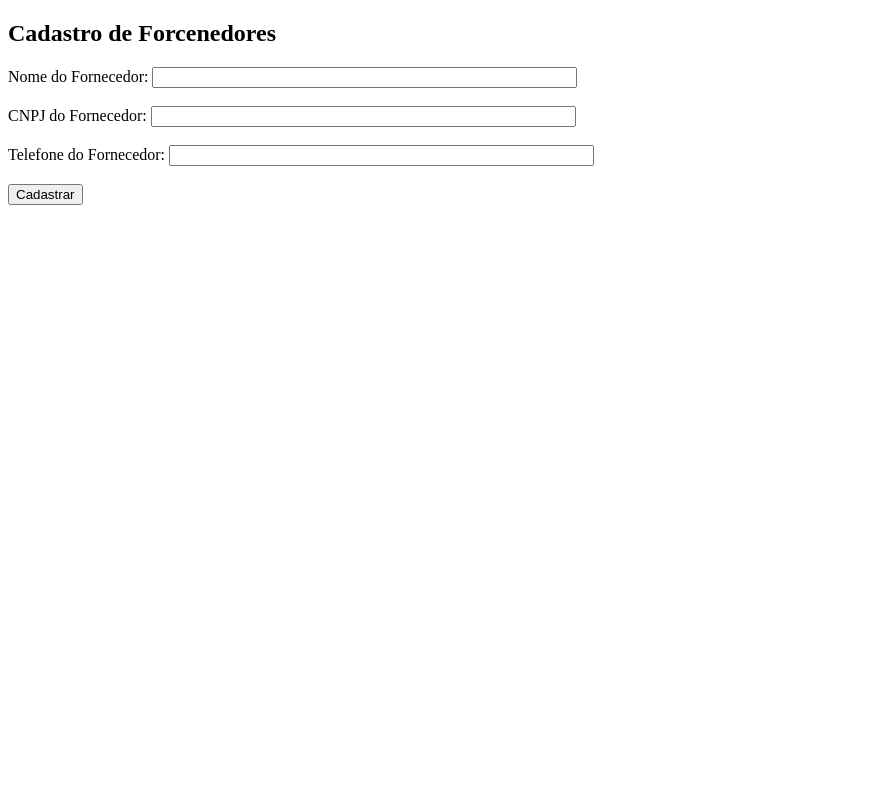
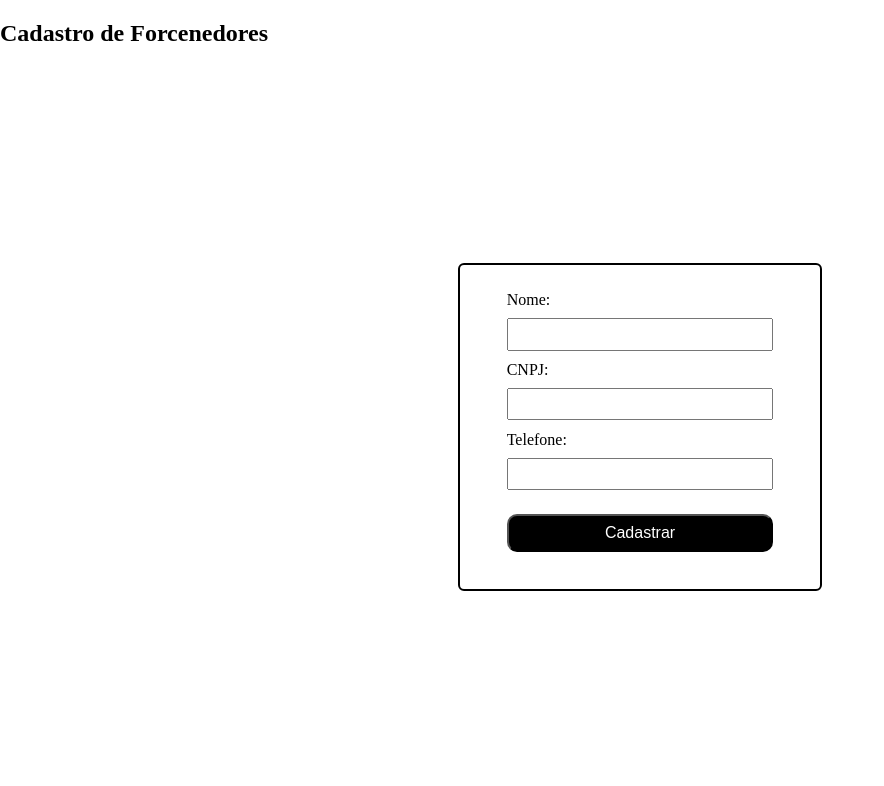
Before and after one commit to murilodebiazi/IFeatsLP, a PHP site: page /html/form-cadastrar-fornecedor.html in a window 1280 px wide. Shown: the top 786 px of the page, without its empty margins (0-884 px from the left). Run offline with PHP 8.4, Linux system fonts and the light colour scheme.

Commit message:
mudando as cores da tela principal

```diff
--- a/html/form-cadastrar-fornecedor.html
+++ b/html/form-cadastrar-fornecedor.html
@@ -3,23 +3,29 @@
 
 <head>
     <meta charset="UTF-8">
+    <link rel="stylesheet" href="style.css">
     <title>Cadastrar Fornecedor</title>
 </head>
 
 <body>
     <h2>Cadastro de Forcenedores</h2>
-    <form action="../php/exec-cadastrar-fornecedor.php" method="post">
-        <label>Nome do Fornecedor:</label>
-        <input type="text" name="nome" id="nome" size="50" required>
-        <br><br>
-        <label>CNPJ do Fornecedor:</label>
-        <input type="text" name="cnpj" id="cnpj" size="50" required>
-        <br><br>
-        <label>Telefone do Fornecedor:</label>
-        <input type="text" name="telefone" id="telefone" size="50" required>
-        <br><br>
-        <button type="submit">Cadastrar</button>
+
+    <div class="corpo">
+    <form class="form" action="...\php\exec-cadastrar-fornecedor.php" method="POST">
+      <label>Nome:</label>
+      <input type="text" name="nome" size="10" required>
+
+      <label>CNPJ:</label>
+      <input type="text" name="cnpj" required>
+
+      <label>Telefone:</label>
+      <input type="password" name="telefone" required>
+
+      <input class="botao" type="submit" value="Cadastrar">
+
     </form>
+  </div>
+
 </body>
 
 </html>
--- /dev/null
+++ b/html/style.css
@@ -0,0 +1,144 @@
+body{
+    margin: 0;
+    padding: 0;
+}
+
+/* Corpo (Centralizar o formulário)*/
+
+.corpo{
+    display: flex;
+    flex-direction: column;
+    align-items: center;
+    justify-content: center;
+    height: 90vh;
+}
+
+/* Formulário */
+
+.form{
+    display: flex;
+    flex-direction: column;
+    border: 2px solid black;
+    border-radius: 6px;
+    justify-content: space-between;
+    padding: 20pt 35pt;
+}
+
+.form label, input{
+    font-size: 12pt;
+    height: 20pt;
+}
+
+.form input{
+    margin-bottom: 8pt;
+}
+
+.form .botao{
+    width: 200pt;
+    height: 28pt;
+    margin-top: 10pt;
+    color: white;
+    background-color: black;
+    border-radius: 10px;
+}
+
+#link-cadastro{
+    font-size: 10pt;
+    text-decoration: none;
+    color: gray;
+}
+
+#link-cadastro:hover{
+    color: rgb(45, 180, 174);
+}
+
+#link-cadastro:active{
+    color: rgb(16, 84, 80)
+}
+
+#erro{
+    margin: 0;
+    padding: 0;
+    color: red;
+    font-size: 12pt;
+}
+
+/* Cabeçalho e Rodapé*/
+
+.cabecalho{
+    background-color: lightgreen;
+    border-bottom: 2px solid black;
+    top: 0;
+    display: flex;
+    align-items: center;
+    justify-content: space-between;
+    margin: 0;
+    padding: 0;
+    height: 8vh;
+    width: 100%;
+}
+
+#voltar{
+    text-decoration: none;
+    margin-left: 40pt;
+    display: block;
+    background-color: rgba(202, 231, 202, 0.503);
+    padding: 5pt;
+    border: 2px rgb(167, 236, 167) solid;
+    border-radius: 5px;
+    color: black;
+    font-size: 15pt;
+}
+
+#voltar:hover{
+    opacity: 0.5;
+}
+
+#logo{
+    margin: 0 auto;
+}
+
+#logo img{
+    width: 150px;
+    margin-right: 75pt;
+}
+
+.rodape{
+    background-color: lightgreen;
+    border-top: 2px solid black;
+    position: absolute;
+    bottom: 0;
+    display: flex;
+    align-items: center;
+    justify-content: center;
+    margin: 0;
+    padding: 0;
+    height: 5vh;
+    width: 100%;
+}
+
+/* Menu */
+
+.menu{
+    display: flex;
+    flex-direction: column;
+    justify-content: center;
+    align-items: center;
+    border: 2px solid black;
+    border-radius: 6px;
+    padding: 20pt 35pt;
+}
+
+.menu .botao-menu{
+    width: 200pt;
+    margin-top: 10pt;
+    margin-bottom: 10pt;
+    padding: 5px 5px;
+    text-align: center;
+    border-color: black;
+    border-style: outset;
+    text-decoration: none;
+    color: #FFFFFF;
+    background: #333333;
+    text-shadow: 0 -1px 4px #FFF, 0 -2px 10px rgb(59, 255, 163), 0 -10px 20px rgb(21, 163, 97), 0 -18px 40px rgb(29, 112, 73);
+}
--- a/php/conectar.php
+++ b/php/conectar.php
@@ -1,7 +1,7 @@
 <?php
 $servidor = "localhost";
 $usuario = "root";
-$senha = "root";
+$senha = "";
 $banco = "fastfood";
 
 $conexao = mysqli_connect($servidor, $usuario, $senha, $banco);
```
Also changed, not shown: css/estilo.css (+11 -4 lines), html/form-cadastrar-cliente.html (+18 -11 lines), html/form-cadastrar-item.html (+12 -8 lines).
